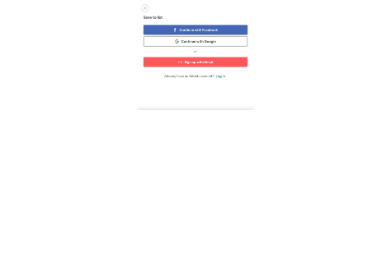
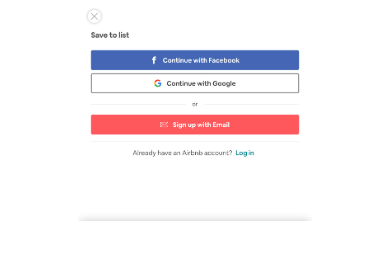
Before and after one commit to donnywarren/CREATE-AIRBNB-COPY, a plain HTML site: page savelistpage.html in a window 390 px wide. Drawn offline with Linux system fonts and the light colour scheme.

Commit message:
fix login page
@media change width

```diff
--- a/CSS/style.css
+++ b/CSS/style.css
@@ -246,4 +246,6 @@ h2 {
     display: block;
     text-transform: capitalize;
   }
+  #savedlistlogin {
+    width: 60%;
 }
```
